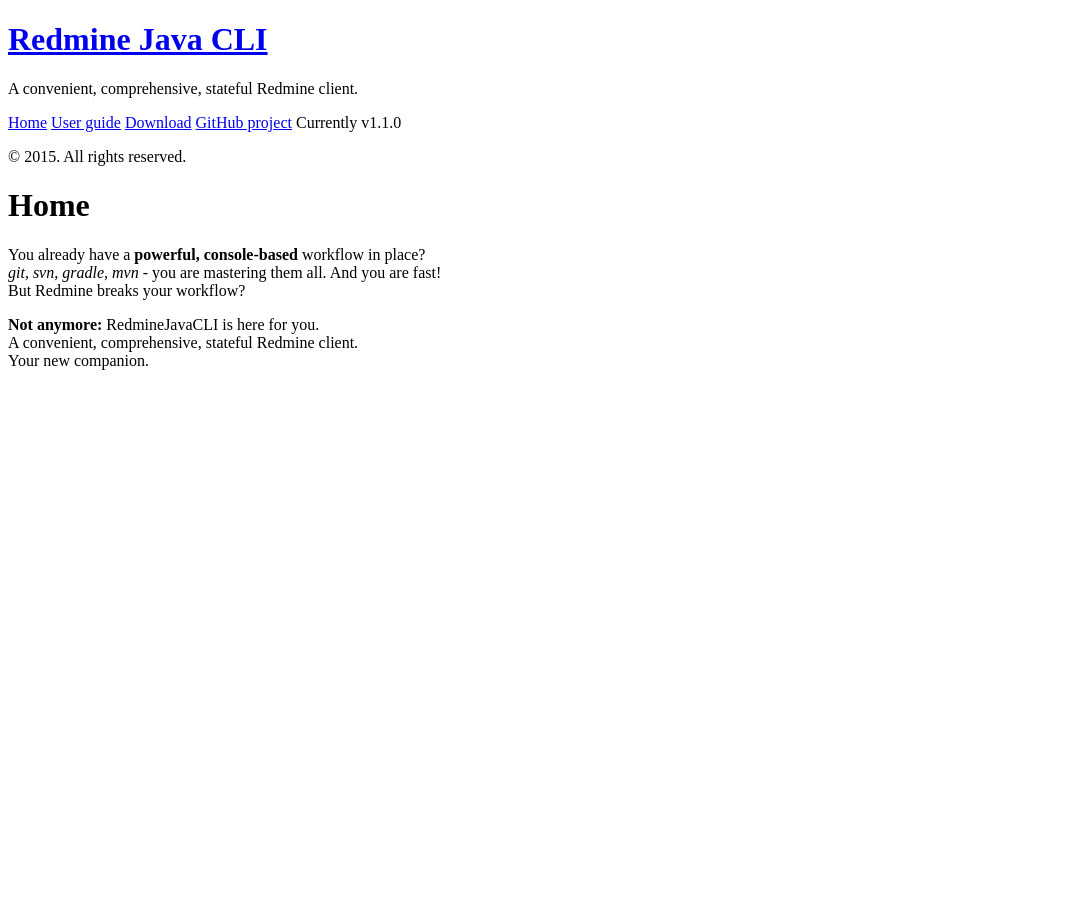
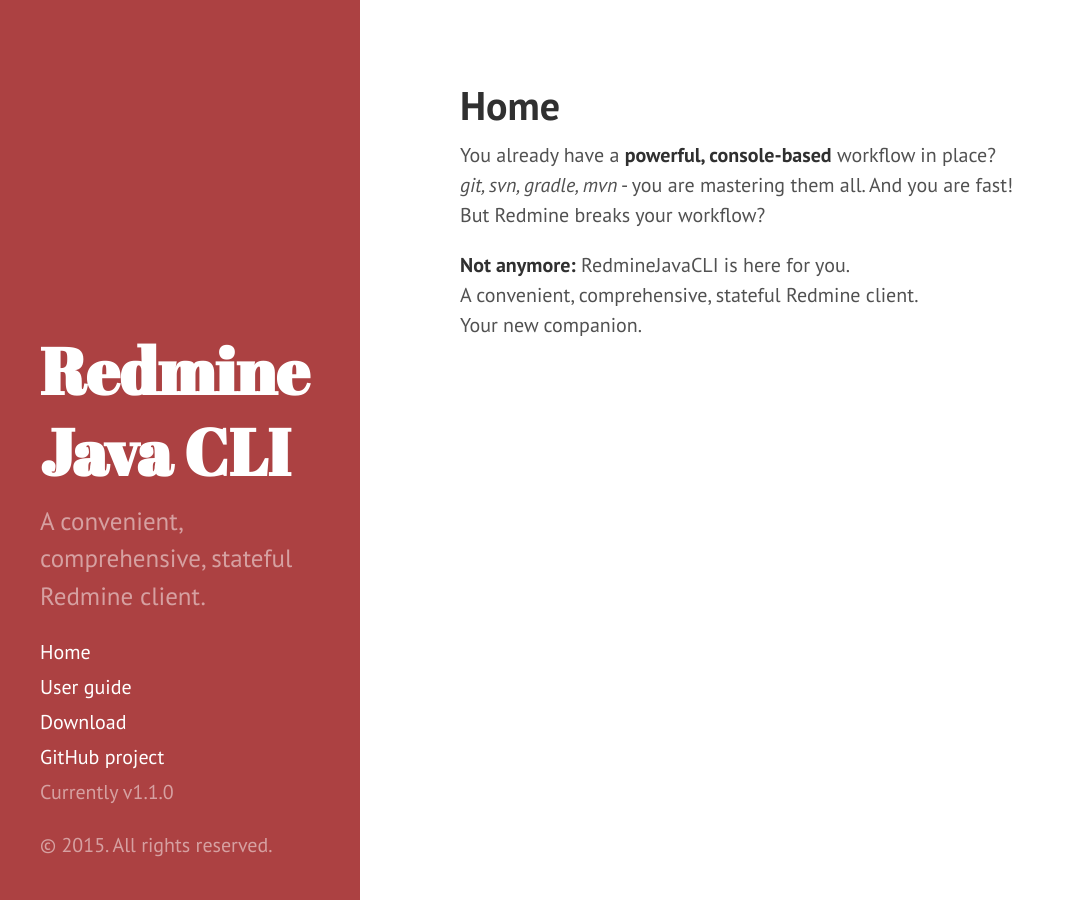
Before and after one commit to albfan/RedmineJavaCLI, a Jekyll site: the page built from index.md, in a window 1280 px wide. Shown: the whole page, without its empty margins (0-1067 px from the left). Built offline with Jekyll 4.4.1, drawn with Linux system fonts in a browser that asks for light colours; Markdown is read by kramdown in place of the engine named in the settings.

```diff
--- a/_config.yml
+++ b/_config.yml
@@ -11,7 +11,7 @@ title:            Redmine Java CLI
 tagline:          'A convenient, comprehensive, stateful Redmine client.'
 description:      'A convenient, comprehensive, stateful Redmine client.'
 url:              http://a11n.github.io/RedmineJavaCLI
-baseurl:          /RedmineJavaCLI
+baseurl:          /RedmineJavaCLI/
 
 author:
   name:           'André Diermann'
```
